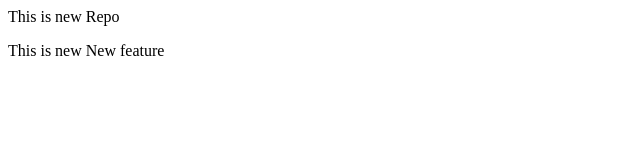
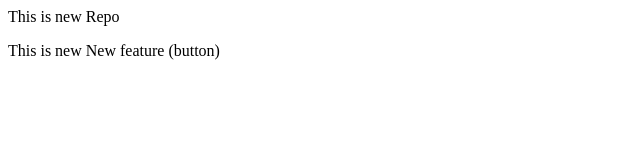
Before and after one commit to iamaktar/localrepo, a plain HTML site: page index.html in a window 1280 px wide. Shown: the full height of the page, 0-640 px from the left. Drawn offline with Linux system fonts and the light colour scheme.

Commit message:
button add

```diff
--- a/index.html
+++ b/index.html
@@ -1,2 +1,2 @@
 <p>This is new Repo</p>
-<p>This is new New feature</p>
+<p>This is new New feature (button)</p>
```
